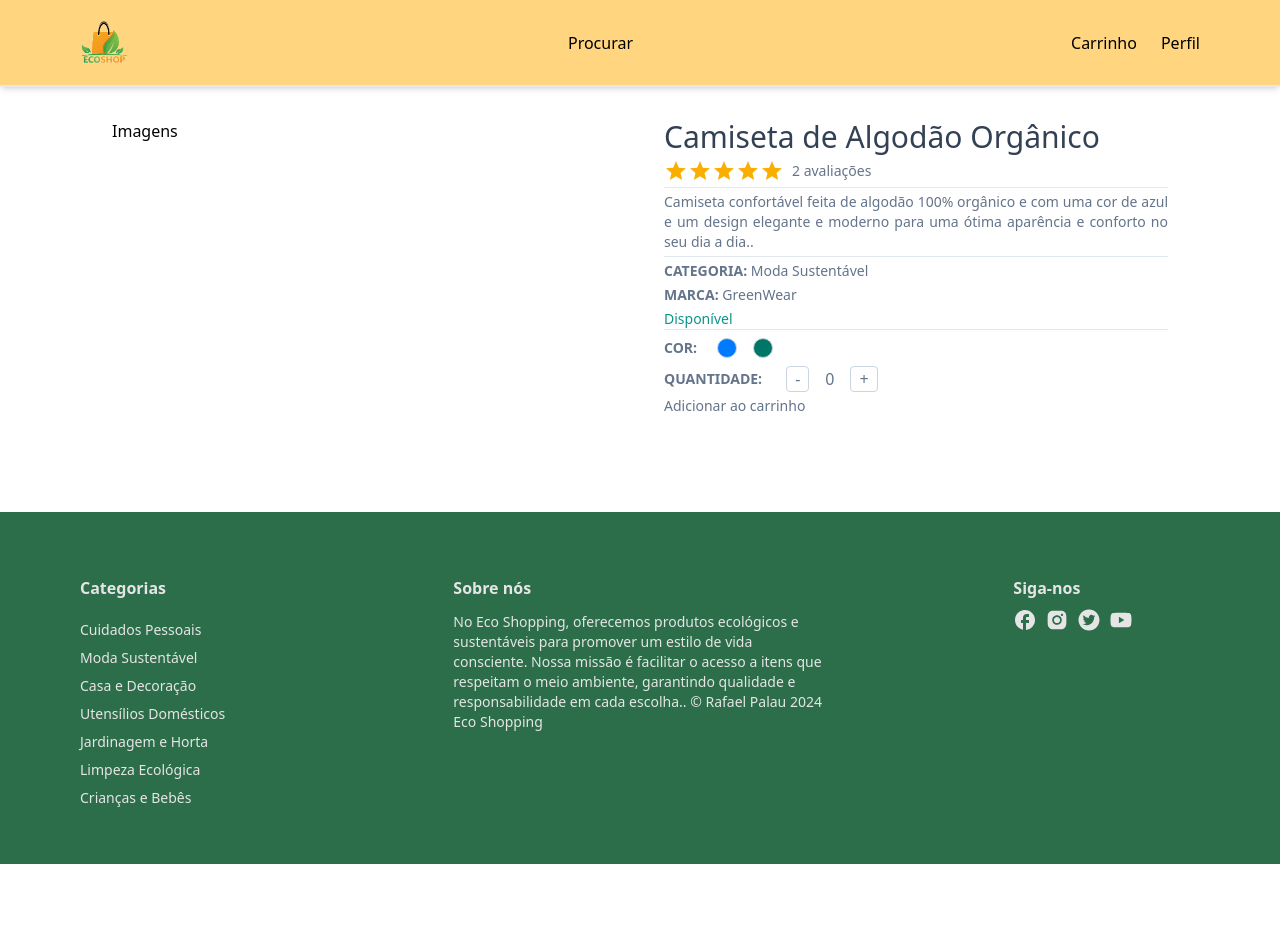
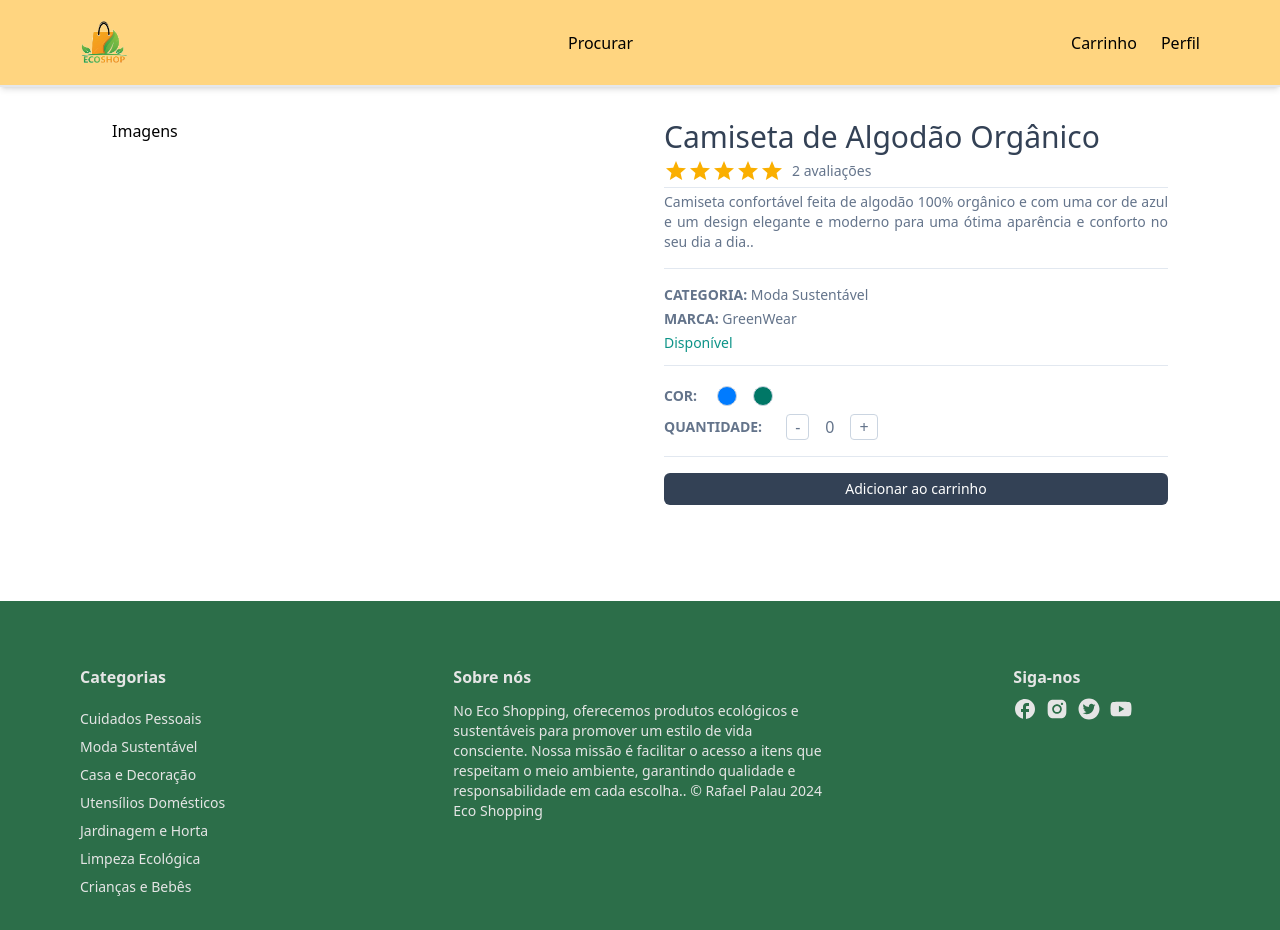
Before and after one commit to RafaPalau/eco-shopping, a Next.js app: page /product/1 in a window 1280 px wide. Shown: the top 930 px of the page. Before the commit the page ends 864 px from the top, so only its background shows below. Built offline with nearby package versions, Linux system fonts and the light colour scheme.

Commit message:
add button add to cart

```diff
--- /dev/null
+++ b/src/app/components/Product/Button.tsx
@@ -0,0 +1,49 @@
+import { IconType } from "react-icons";
+
+interface Props {
+  label: string;
+  disabled?: boolean;
+  small?: boolean;
+  custom?: string;
+  icon?: IconType;
+  outline?: boolean;
+  onClick?: (event: React.MouseEvent<HTMLButtonElement>) => void;
+}
+
+const Button: React.FC<Props> = ({
+  label,
+  disabled,
+  outline,
+  small,
+  icon: Icon,
+  onClick,
+}: Props) => {
+  return (
+    <button
+      disabled={disabled}
+      className={`
+      disabled:cursor-not-allowed
+      disabled:opacity-70
+      hover:opacity-80
+      rounded-md
+      w-full
+      transition
+      border-slate-800
+      flex
+      items-center
+      justify-center
+      gap-3
+      ${outline ? "bg-white" : "bg-slate-700"}
+      ${outline ? "text-sm" : "text-white"}
+      ${small ? "text-sm font-light" : "text-base font-medium"}
+      ${small ? "py-1.5 px-3" : "py-2 px-4"}
+      `}
+      onClick={onClick}
+    >
+      {Icon && <Icon size={24} />}
+      {label}
+    </button>
+  );
+};
+
+export default Button;
--- a/src/app/product/[productId]/ProductDetails.tsx
+++ b/src/app/product/[productId]/ProductDetails.tsx
@@ -5,6 +5,7 @@ import { productRating } from "../../../../utils/format";
 import { useCallback, useState } from "react";
 import SetColor from "@/app/components/Product/SetColor";
 import SetQuantity from "@/app/components/Product/SetQuantity";
+import Button from "@/app/components/Product/Button";
 
 interface IProduct {
   product: any;
@@ -56,8 +57,6 @@ const ProductDetails: React.FC<IProduct> = ({ product }: IProduct) => {
     [cardProduct.selectedImage]
   );
 
-  console.log(product.quantity);
-
   const handleQuantityIncrease = useCallback(() => {
     if (cardProduct.quantity >= 99) return;
 
@@ -100,7 +99,7 @@ const ProductDetails: React.FC<IProduct> = ({ product }: IProduct) => {
         </div>
         <hr className="border-slate-200 w-full" />
         <div className="text-justify">{product.description}</div>
-        <hr className="border-slate-200 w-full" />
+        <hr className="border-slate-200 w-full mb-3 mt-3" />
         <div>
           <span className="font-bold">CATEGORIA:</span> {product.category}
         </div>
@@ -110,7 +109,7 @@ const ProductDetails: React.FC<IProduct> = ({ product }: IProduct) => {
         </div>
         <div className={product.inStock ? "text-teal-600" : "text-rose-500"}>
           {product.inStock ? "Disponível" : "Indisponível"}
-          <hr className="border-slate-200 w-full" />
+          <hr className="border-slate-200 w-full mb-3 mt-3" />
         </div>
 
         <SetColor
@@ -126,7 +125,8 @@ const ProductDetails: React.FC<IProduct> = ({ product }: IProduct) => {
           cartCounter={product.quantity}
         />
 
-        <div>Adicionar ao carrinho</div>
+        <hr className="border-slate-200 w-full mb-3 mt-3" />
+        <Button small label="Adicionar ao carrinho" onClick={() => {}} />
       </div>
     </div>
   );
```
